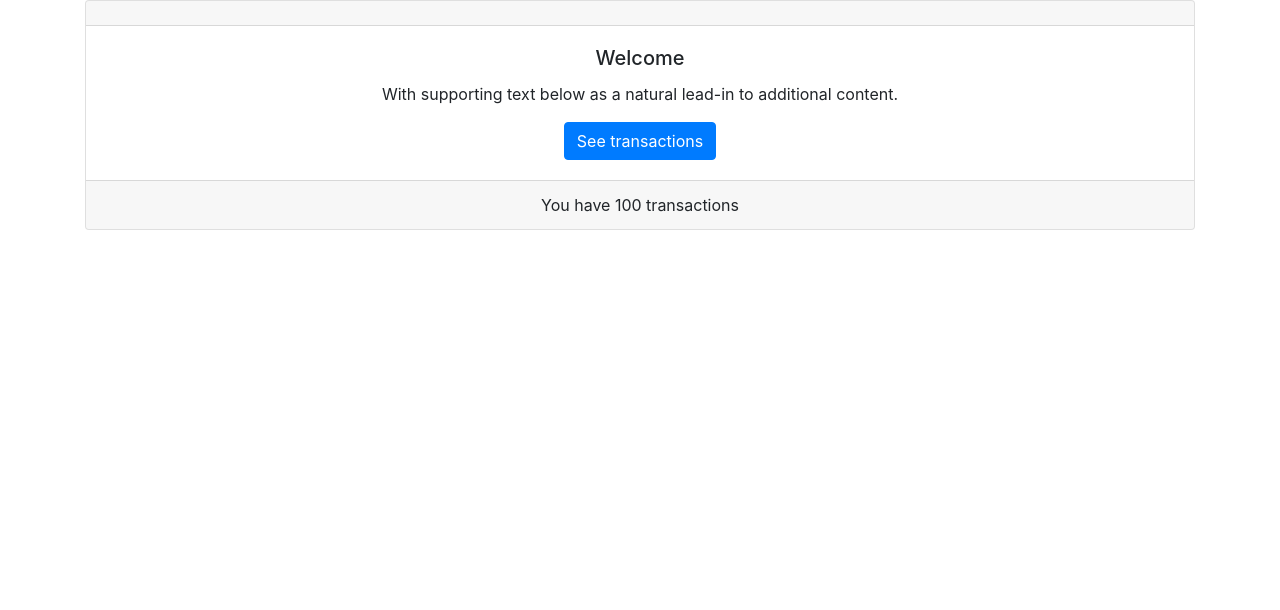
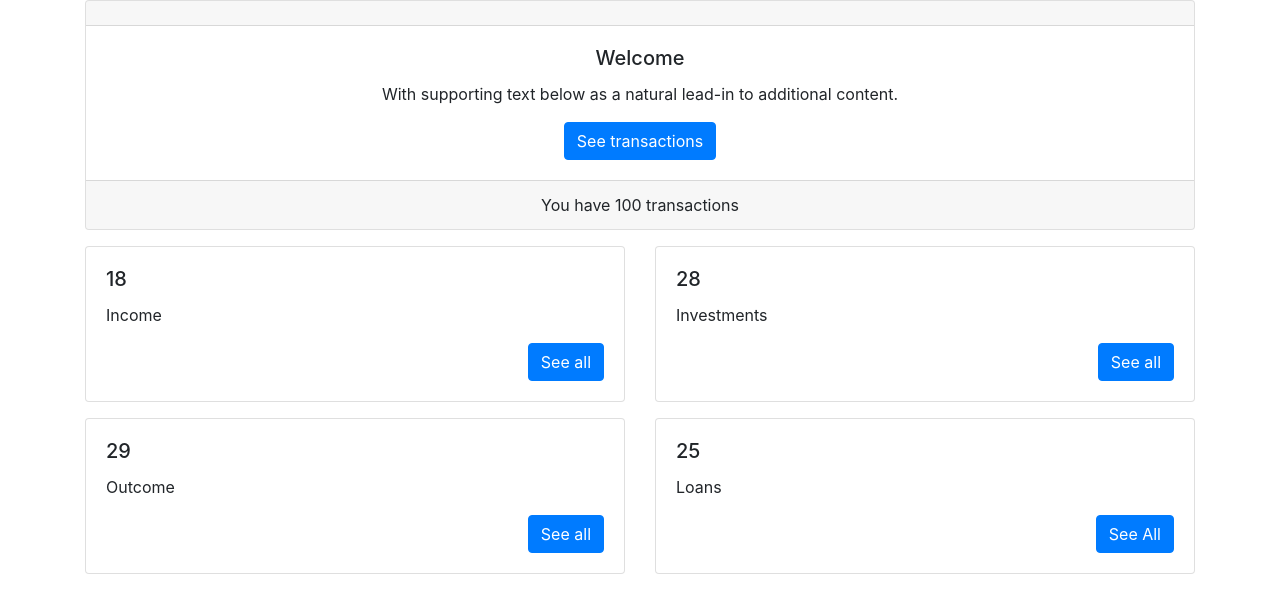
Before and after one commit to peacelovecookies/solidbranch_test, an Angular app: page / in a window 1280 px wide. Shown: the top 610 px of the page. Built offline with nearby package versions, Linux system fonts and the light colour scheme.

Commit message:
add cards

```diff
--- a/src/app/app.component.html
+++ b/src/app/app.component.html
@@ -1 +1,2 @@
 <app-heading></app-heading>
+<app-cards></app-cards>
--- a/src/app/app.module.ts
+++ b/src/app/app.module.ts
@@ -4,11 +4,13 @@ import { BrowserModule } from '@angular/platform-browser';
 import { AppRoutingModule } from './app-routing.module';
 import { AppComponent } from './app.component';
 import { HeadingComponent } from './heading/heading.component';
+import { CardsComponent } from './cards/cards.component';
 
 @NgModule({
   declarations: [
     AppComponent,
-    HeadingComponent
+    HeadingComponent,
+    CardsComponent
   ],
   imports: [
     BrowserModule,
--- /dev/null
+++ b/src/app/cards/cards.component.html
@@ -0,0 +1,45 @@
+<div class="container ">
+  <div class="row mb-3">
+    <div class="col-md-6">
+      <div class="card">
+        <div class="card-body">
+          <h5 class="card-title">{{filterByType('income').length}}</h5>
+          <p class="card-text">Income</p>
+          <a href="#" class="btn btn-primary float-right">See all</a>
+        </div>
+      </div>
+    </div>
+
+    <div class="col-md-6">
+      <div class="card">
+        <div class="card-body">
+          <h5 class="card-title">{{filterByType('investment').length}}</h5>
+          <p class="card-text">Investments</p>
+          <a href="#" class="btn btn-primary float-right">See all</a>
+        </div>
+      </div>
+    </div>
+  </div>
+
+  <div class="row mb-3">
+    <div class="col-md-6">
+      <div class="card">
+        <div class="card-body">
+          <h5 class="card-title">{{filterByType('outcome').length}}</h5>
+          <p class="card-text">Outcome</p>
+          <a href="#" class="btn btn-primary float-right">See all</a>
+        </div>
+      </div>
+    </div>
+
+    <div class="col-md-6">
+      <div class="card">
+        <div class="card-body">
+          <h5 class="card-title">{{filterByType('loan').length}}</h5>
+          <p class="card-text">Loans</p>
+          <a href="#" class="btn btn-primary float-right">See All</a>
+        </div>
+      </div>
+    </div>
+  </div>
+</div>
--- /dev/null
+++ b/src/app/cards/cards.component.ts
@@ -0,0 +1,20 @@
+import { Component, OnInit } from '@angular/core';
+import { TRANSACTIONS } from '../data';
+import { Transaction } from '../Transaction';
+
+@Component({
+  selector: 'app-cards',
+  templateUrl: './cards.component.html',
+  styleUrls: ['./cards.component.scss']
+})
+export class CardsComponent implements OnInit {
+  transactions = TRANSACTIONS;
+
+  constructor() { }
+
+  filterByType = (type: string) => this.transactions.filter((transaction: Transaction) => transaction.type === type)
+
+  ngOnInit(): void {
+  }
+
+}
```
Also changed, not shown: src/app/cards/cards.component.scss (added), 1 other file (tests, documents, lock files or other folders).
